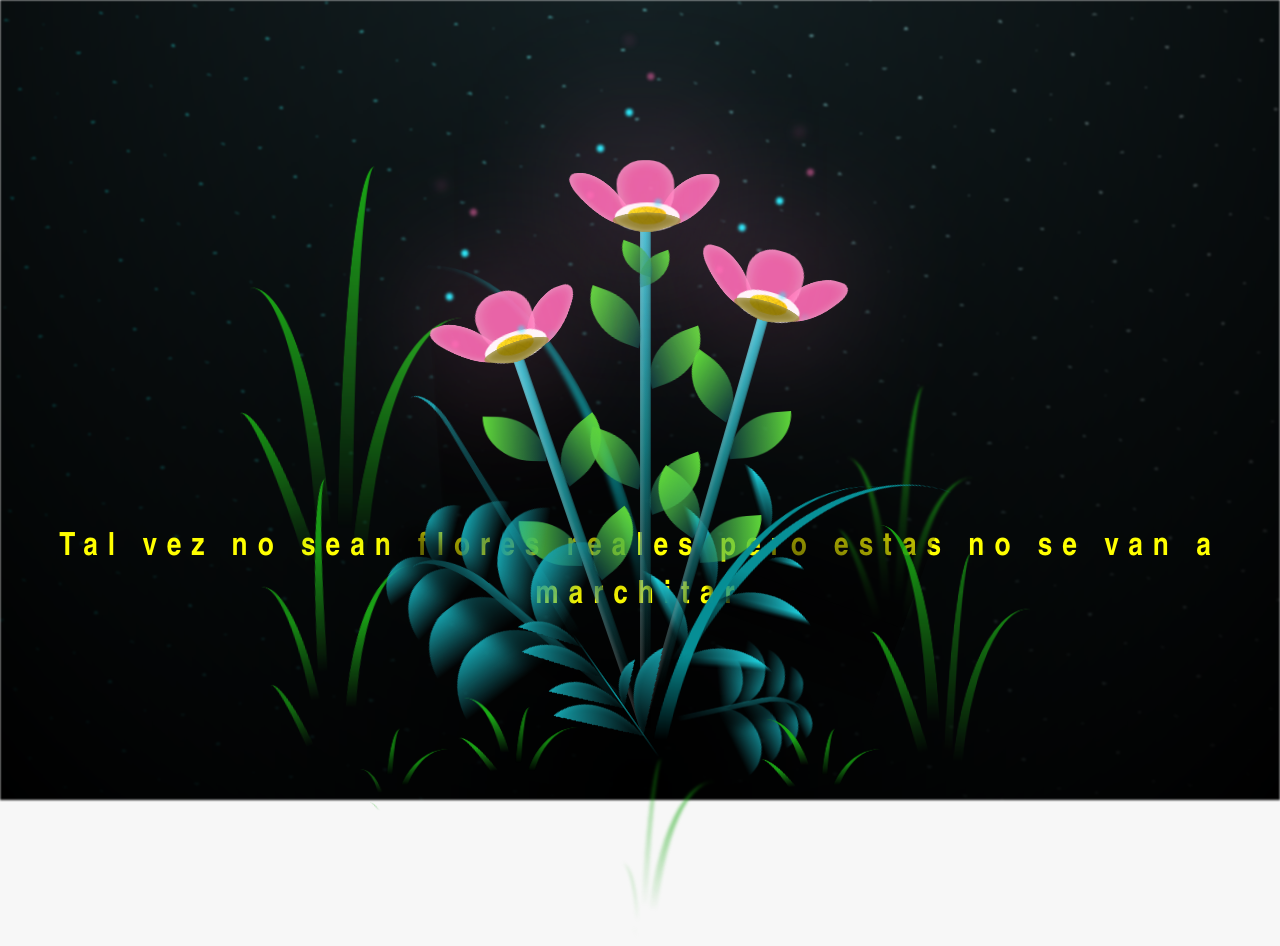
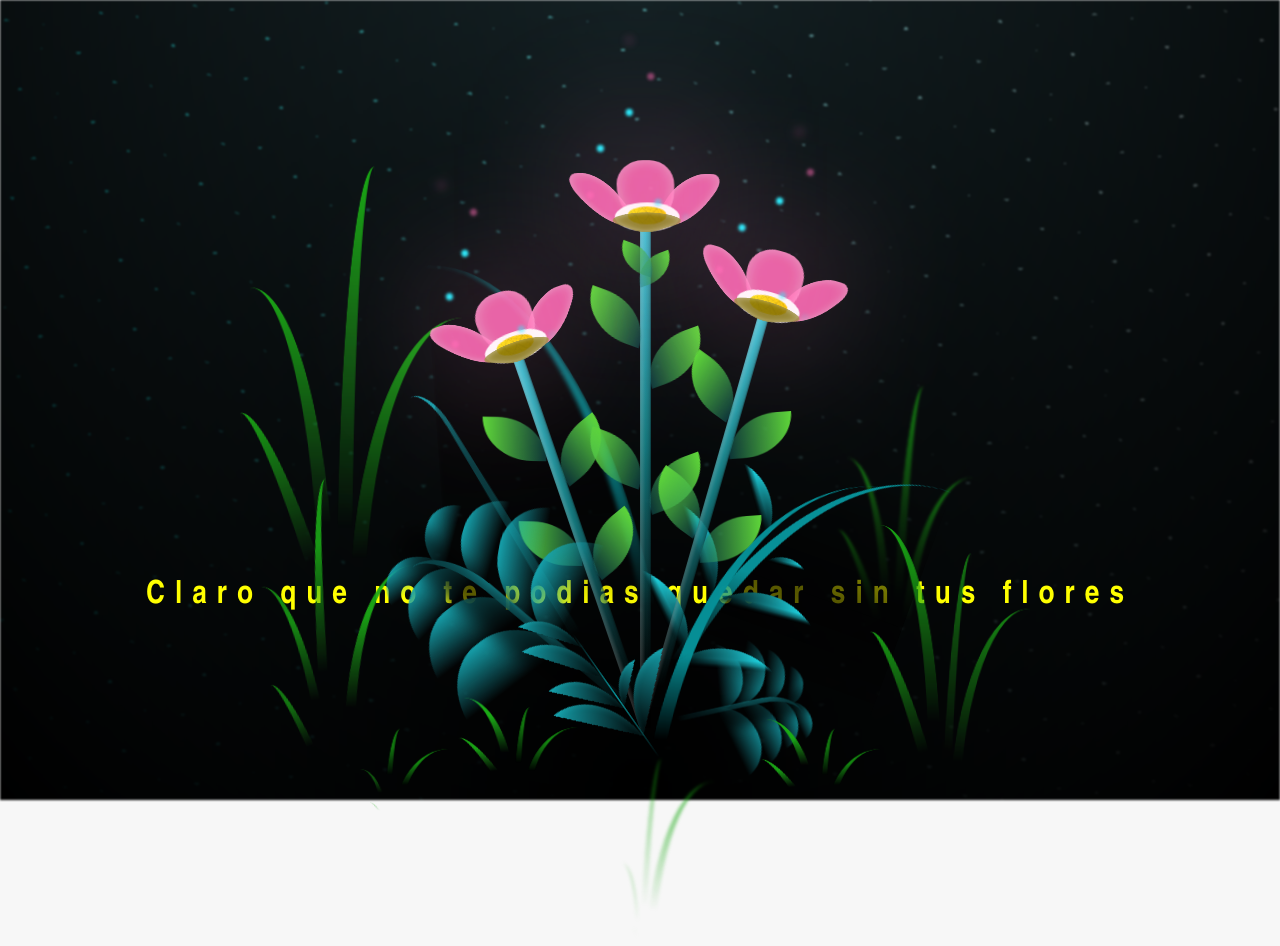
Before and after one commit to YahirRb/Regalo, a plain HTML site: page flower.html in a window 1280 px wide. Drawn offline with Linux system fonts and the light colour scheme.

Commit message:
Agregando mensaje

```diff
--- a/flower.html
+++ b/flower.html
@@ -19,7 +19,7 @@
 
     </div>
     <br><br>
-    <h1 class="titulo">Tal vez no sean flores reales pero estas no se van a marchitar</h1>
+    <h1 class="titulo">Claro que no te podias quedar sin tus flores</h1>
 
     <div class="night"></div>
     <div class="flowers">
```
